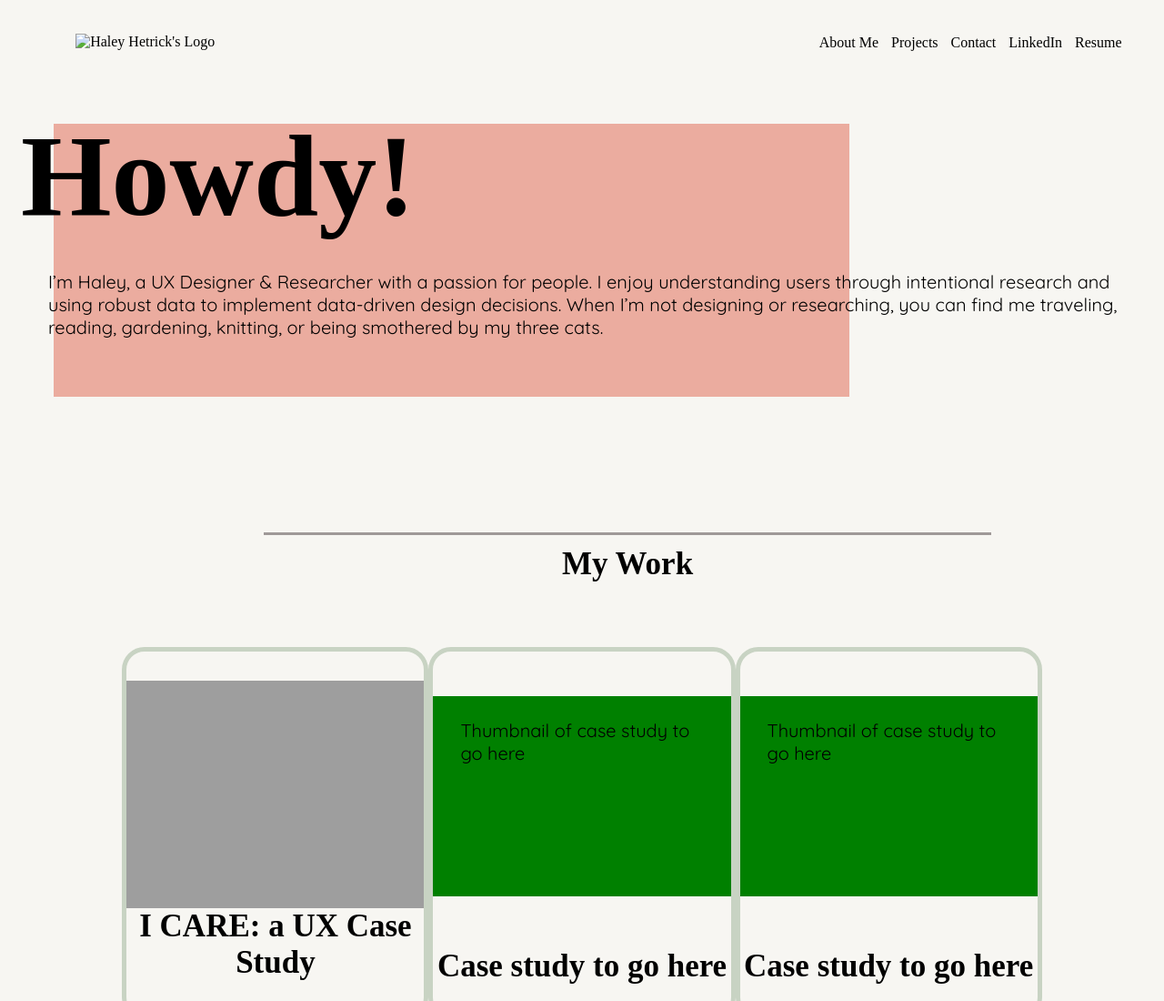
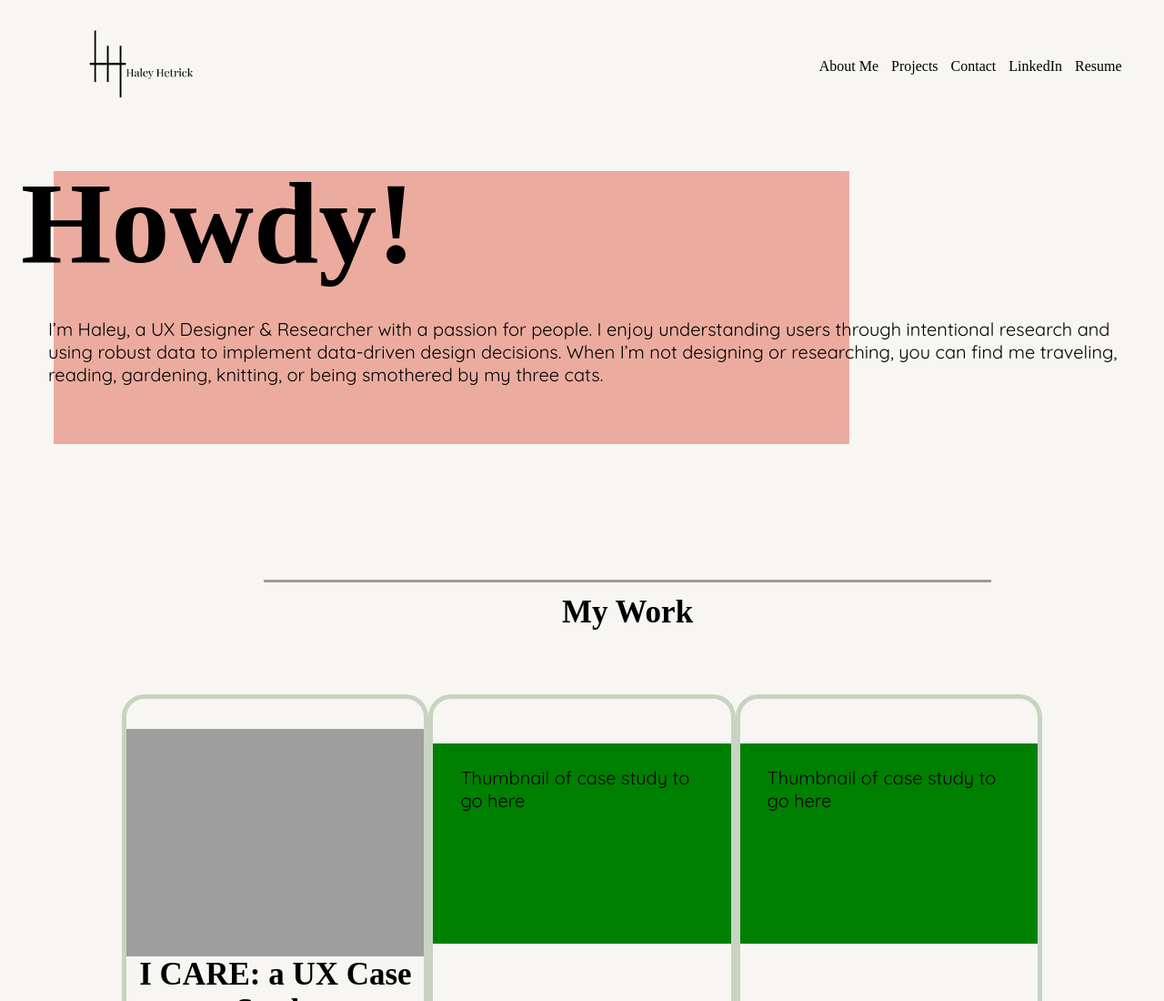
Before and after one commit to ohhkaye/Homework-18, a plain HTML site: page index.html in a window 1280 px wide. Shown: the top 1100 px of the page at 91% size. Drawn offline with Linux system fonts and the light colour scheme; the site is published under a folder, as on GitHub Pages, so addresses that start at the root find nothing.

Commit message:
image fix 2

```diff
--- a/index.html
+++ b/index.html
@@ -15,7 +15,7 @@
 
         <header class="navigation">
             <div class="inline-block logo">
-                <img src="/Images/LOGO.png"
+                <img src="Images/LOGO.png"
                 alt="Haley Hetrick's Logo"
                 height="100px">
                 </img>
```
